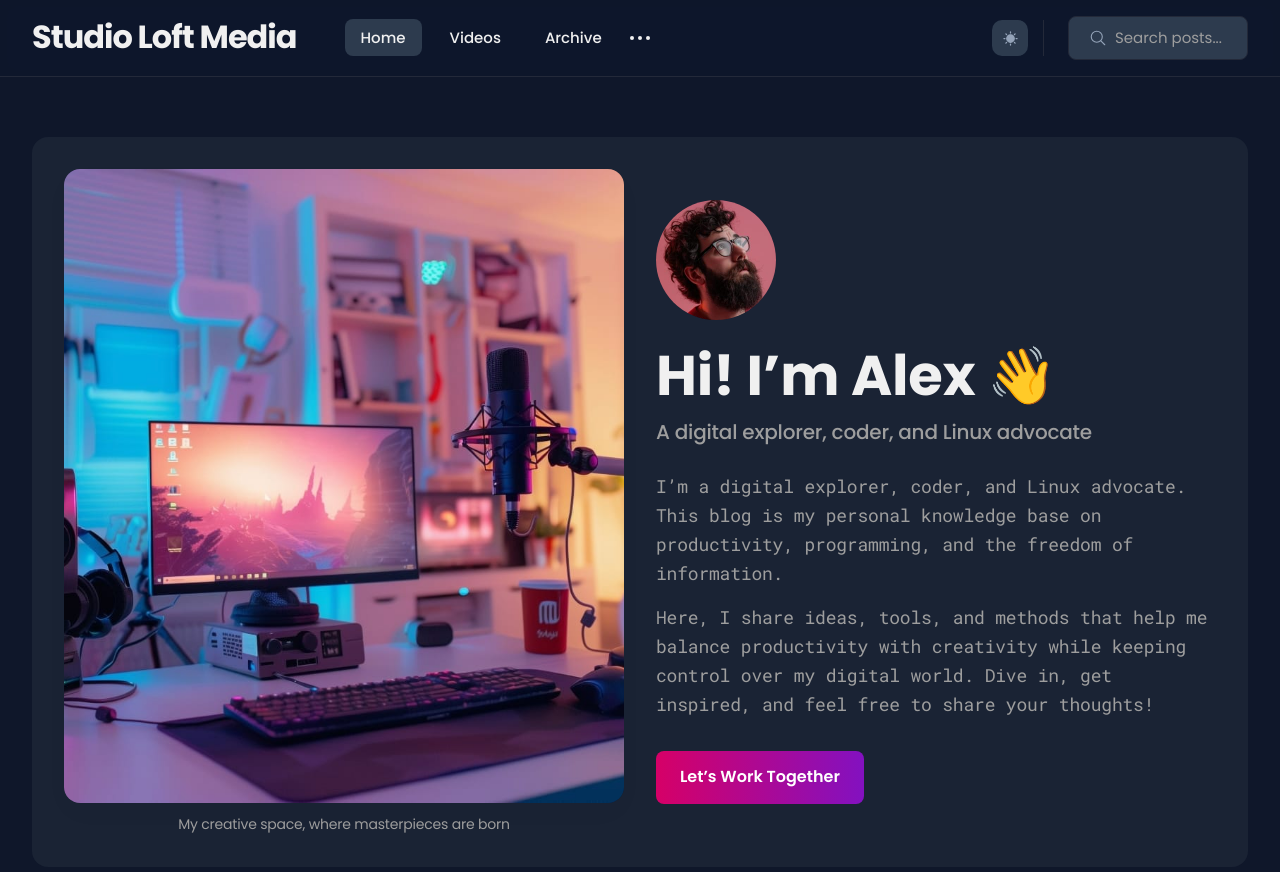
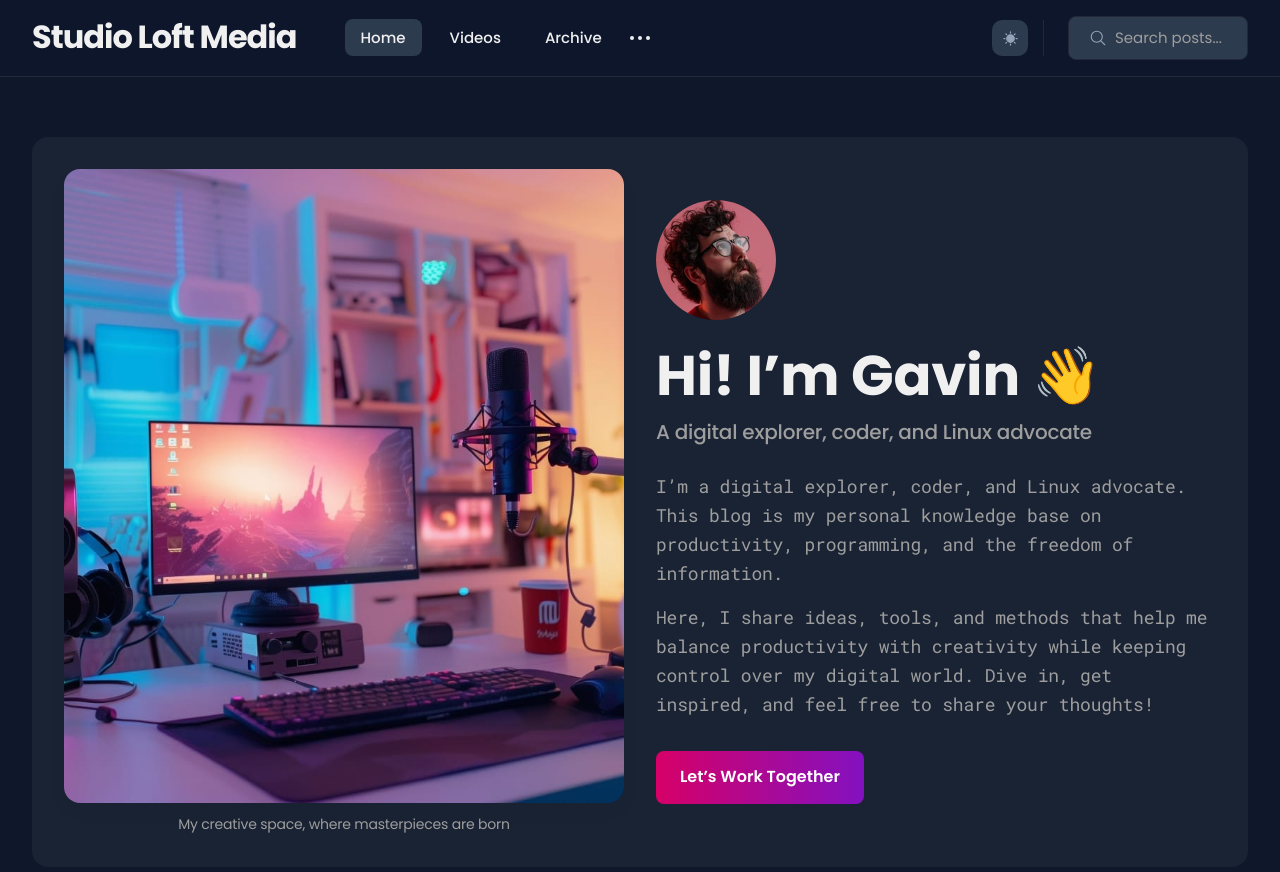
Before and after one commit to studioloft/studioloft.github.io, a Jekyll site: the page built from index.html, in a window 1280 px wide and 900 px high. Shown: the top 872 px of the window. Built offline with Jekyll 4.4.1, drawn with Linux system fonts in a browser that asks for light colours; the list of posts is cut into pages by our own code.

Commit message:
Update settings.yml

```diff
--- a/_data/settings.yml
+++ b/_data/settings.yml
@@ -51,7 +51,7 @@ author:
 hero:
   enable: true
   hero_avatar: /images/01-1.jpg
-  hero_title: Hi! I’m Alex 👋
+  hero_title: Hi! I’m Gavin 👋
   hero_subtitle: A digital explorer, coder, and Linux advocate
   hero_description: |
     I’m a digital explorer, coder, and Linux advocate. This blog is my personal knowledge base on productivity, programming, and the freedom of information.
```
